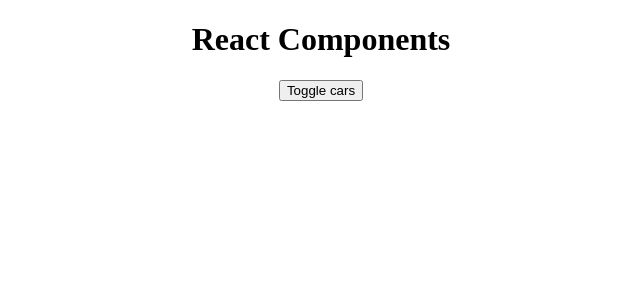
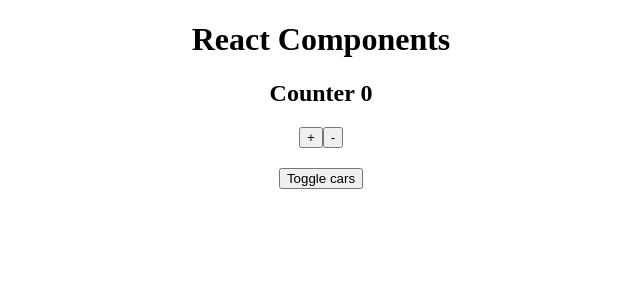
Before and after one commit to WillyOvcharuk/ReactJS, a React (Create React App) app in the folder react-theory/: page / in a window 1280 px wide. Shown: the top 300 px of the page, without its empty margins (319-959 px from the left). Built offline with nearby package versions, Linux system fonts and the light colour scheme.

Commit message:
two ways not to use outer div in JSX (React.Fragment & Auxiliary

```diff
--- a/react-theory/package.json
+++ b/react-theory/package.json
@@ -6,6 +6,7 @@
     "@testing-library/jest-dom": "^4.2.4",
     "@testing-library/react": "^9.4.1",
     "@testing-library/user-event": "^7.2.1",
+    "radium": "^0.26.0",
     "react": "^16.12.0",
     "react-dom": "^16.12.0",
     "react-scripts": "3.4.0"
--- a/react-theory/src/App.js
+++ b/react-theory/src/App.js
@@ -1,15 +1,17 @@
 import React, { Component } from 'react';
 import './App.css';
 import { render } from 'react-dom';
-import Car from './Car/Car'
+import Car from './Car/Car';
+//import ErrorBoundary from './ErrorBoundary/ErrorBoundary.js'
+import Counter from './Counter/Counter'
 
 class App extends Component {
 
   state = {
     cars: [
       {name: 'Ford', year: 2018},
-      {name: 'Audi', year: 2016},
-      {name: 'Mazda', year: 2013},
+      // {name: 'Audi', year: 2016},
+      // {name: 'Mazda', year: 2013},
     ],
     pageTitle: 'React Components'
   }
@@ -45,6 +47,7 @@
     this.setState({cars})
   }
 
+
   render() {
     console.log('render')
 
@@ -58,15 +61,21 @@
       <div style={divStyle}>
           <h1>{this.state.pageTitle}</h1>
 
+          <Counter />
+
+          <br />
+
           {/* <input type="text" onChange={this.handleInput}/> */}
 
           <button
+            style={{marginTop: '20px'}}
             onClick={this.toggleCarsHandler}
           >Toggle cars</button>
 
           { this.state.showCars
               ?this.state.cars.map((car, index) => {
                 return (
+                  //<ErrorBoundary>
                     <Car
                       key={index}
                       name={car.name}
@@ -74,6 +83,7 @@
                       onDelete={this.deleteHandler.bind(this, index)}
                       onChangeName={event => this.onChangeName(event.target.value, index)}
                     />
+                  //</ErrorBoundary>
                 )
               })
             : null
--- a/react-theory/src/Car/Car.js
+++ b/react-theory/src/Car/Car.js
@@ -18,6 +18,7 @@
 
 
 export default props => (
+
     <div style={{
         border: '1px solid #ccc',
         marginBottom: '10px',
--- /dev/null
+++ b/react-theory/src/Counter/Counter.js
@@ -0,0 +1,36 @@
+import React, {Component} from 'react'
+import Auxiliary from '../hoc/Auxiliary'
+
+export default class Counter extends Component {
+    state = {
+        counter: 0
+    }
+
+    addCounter = () => {
+        this.setState({
+            counter: this.state.counter + 1
+        })
+    }
+
+    render() {
+        return (
+            <Auxiliary>
+                <h2 key={'1'}>Counter {this.state.counter}</h2>
+                <button key={'2'} onClick={this.addCounter}>+</button>
+                <button key={'3'} onClick={() => this.setState({counter: this.state.counter - 1})}>-</button>
+            </Auxiliary>
+        )
+
+        // return [
+
+        //         <h2 key={'1'}>Counter {this.state.counter}</h2>,
+        //         <button key={'2'} onClick={this.addCounter}>+</button>,
+        //         <button key={'3'} onClick={() => this.setState({counter: this.state.counter - 1})}>-</button>,
+
+        // ]
+    }
+
+
+
+
+}
--- /dev/null
+++ b/react-theory/src/ErrorBoundary/ErrorBoundary.js
@@ -0,0 +1,19 @@
+import React from 'react'
+
+export default class ErrorBoundary extends React.Component {
+    state = {
+        hasError: false
+    }
+
+    componentDidCatch(error, info){
+        thia.setState({hasError: true})
+    }
+
+
+    render() {
+        if(this.state.hasError) {
+            return <h1 style={{color: 'red'}}>Something went wrong</h1>
+        }
+        return this.props.children;
+    }
+}
--- /dev/null
+++ b/react-theory/src/hoc/Auxiliary.js
@@ -0,0 +1,7 @@
+import React from 'react'
+
+const Auxiliary = (props) => {
+    return props.children
+}
+
+export default Auxiliary
```
Also changed, not shown: 1 other file (tests, documents, lock files or other folders). Lines whose indentation alone changed are shown as unchanged.
